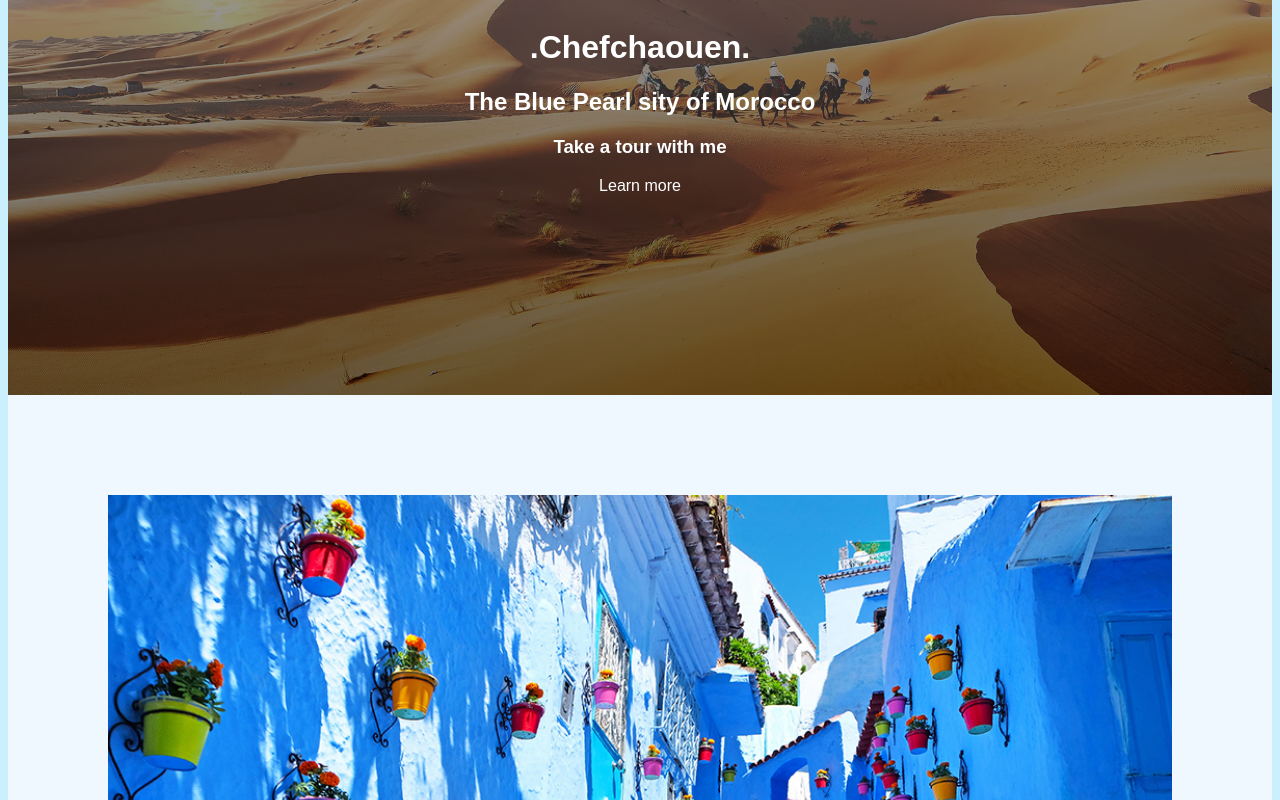
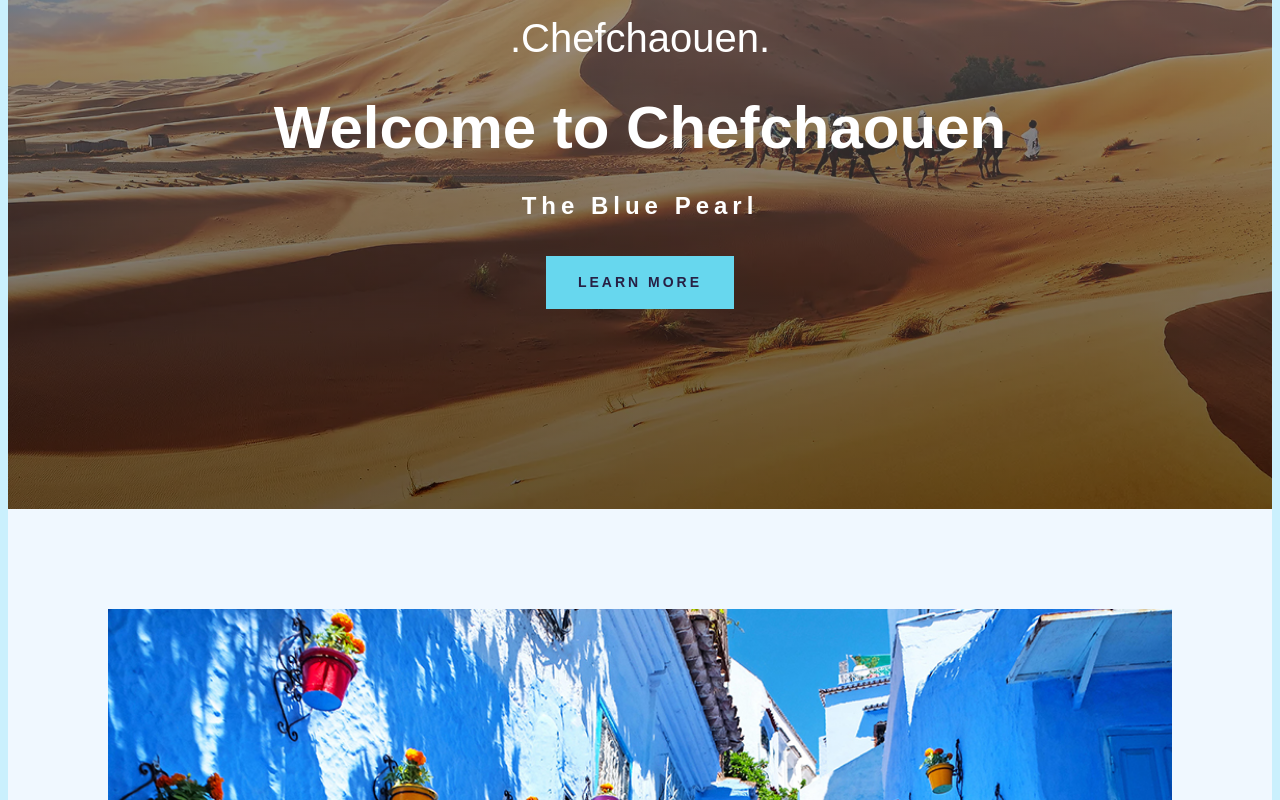
Before and after one commit to redtad1/ethioia-travel-project, a plain HTML site: page index.html in a window 1280 px wide. Shown: the part 200-1000 px from the top of the page. Drawn offline with Linux system fonts and the light colour scheme.

Commit message:
fixed the header

```diff
--- a/index.html
+++ b/index.html
@@ -19,9 +19,9 @@
   <body>
     <div class="container">
       <header>
-        <h1>.Chefchaouen.</h1>
-        <h2>The Blue Pearl sity of Morocco</h2>
-        <h3>Take a tour with me</h3>
+        <h2>.Chefchaouen.</h2>
+        <h1>Welcome to Chefchaouen</h1>
+        <h3>The Blue Pearl</h3>
         <a herf="discover">Learn more</a>
       </header>
       <main>
@@ -50,7 +50,7 @@
       </main>
     </div>
     <footer>
-      <section class="grid grid-2">
+      <section class="grid grid-3-columns-with-first-narrow">
         <div>
           <h3>More about Chefchaouen</h3>
           <ul>
@@ -64,18 +64,12 @@
                 href="https://www.google.com/maps/d/u/0/viewer?mid=1jln5jQZmtp0whoKf4mfIxVVVuMY&hl=en_US&ll=35.65841227444749%2C-5.538997500000009&z=9"
                 target="_blank"
               >
-                Map Of Chefchaouen</a
-              >
+                Map Of Chefchaouen
+              </a>
             </li>
           </ul>
-          This project was coded by Rediat Tadesse and
         </div>
 
-        <a
-          href="https://github.com/redtad1/morocco-travel-project"
-          target="_blank"
-          >open sourced</a
-        >
         <div>
           <h3>About Me</h3>
           <p>
@@ -83,6 +77,19 @@
             project for Shecode Responsive to develop my coding skills."
           </p>
         </div>
+        <div>
+          <h3>About this website</h3>
+          <p>
+            I created this page as a part of a project for the Shecodes
+            Responsive to develop my coding skills.This project was coded by
+            Rediat Tadesse and is
+            <a
+              href="https://github.com/redtad1/morocco-travel-project"
+              target="_blank"
+              >open sourced</a
+            >
+          </p>
+        </div>
       </section>
     </footer>
   </body>
--- a/src/styles.css
+++ b/src/styles.css
@@ -18,6 +18,42 @@ header {
   text-align: center;
   padding: 200px 0;
 }
+header h1 {
+  font-weight: 700;
+  font-size: 60px;
+  line-height: 1;
+  margin: 30px 0;
+}
+
+header h2 {
+  font-weight: 400;
+  font-size: 40px;
+  line-height: 1.5;
+  margin: 0;
+}
+
+header h3 {
+  font-weight: 900;
+  font-size: 24px;
+  line-height: 1.5;
+  letter-spacing: 5px;
+  margin: 0;
+}
+
+header a {
+  font-weight: 700;
+  font-size: 14px;
+  line-height: 1.5;
+  text-align: center;
+  color: #272044;
+  padding: 16px 32px;
+  margin-top: 32px;
+  display: inline-block;
+  letter-spacing: 3px;
+  text-decoration: none;
+  text-transform: uppercase;
+  background: rgb(103, 215, 238);
+}
 main {
   background-color: aliceblue;
 }
@@ -31,6 +67,20 @@ section {
   margin: 0 auto;
   padding: 100px;
 }
+.grid {
+  display: grid;
+  grid-gap: 64px;
+}
+section {
+  max-width: 100%;
+  margin: 0 auto;
+  padding: 100px;
+}
+
+section.secondary {
+  background: #dfe4e9;
+}
+
 footer {
   color: rgb(103, 76, 76);
   background-image: linear-gradient(
@@ -65,6 +115,6 @@ footer li {
 }
 
 footer a {
-  color: white;
+  color: rgb(16, 31, 189);
   opacity: 0.7;
 }
```
